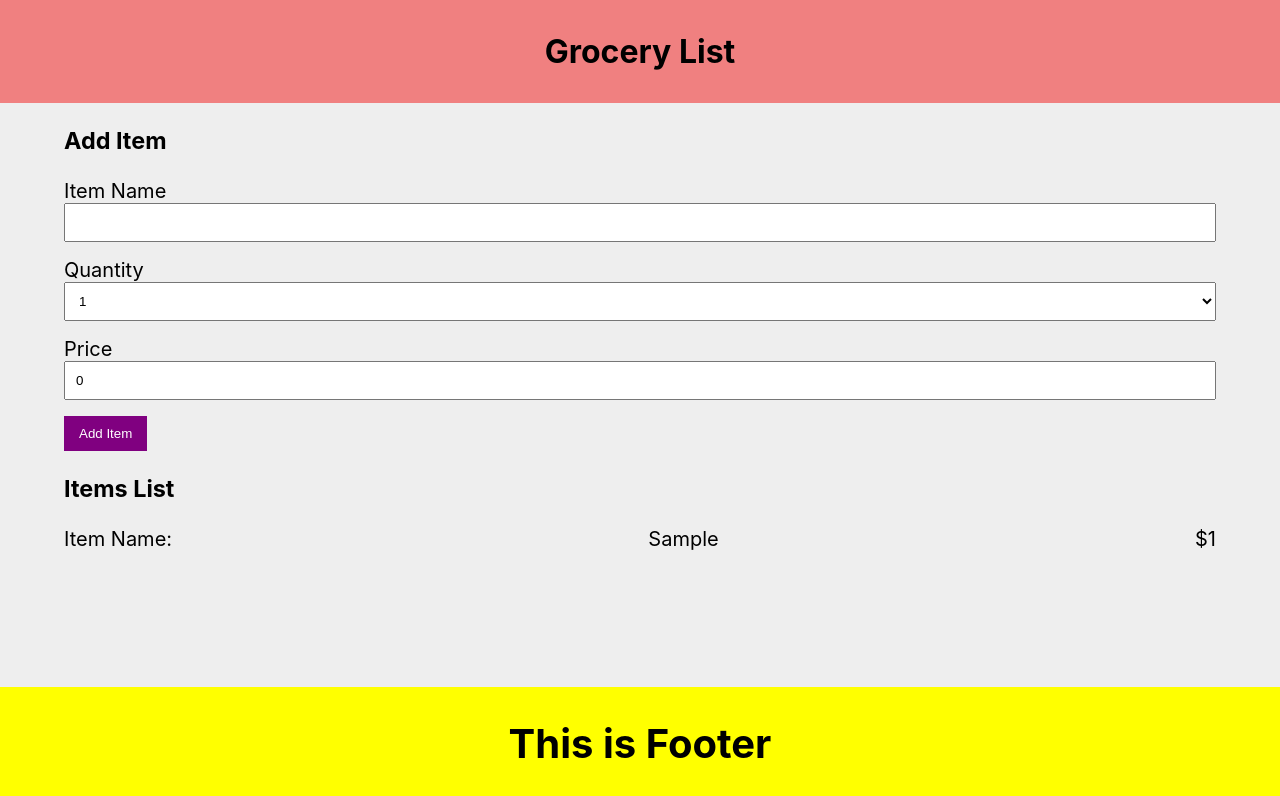
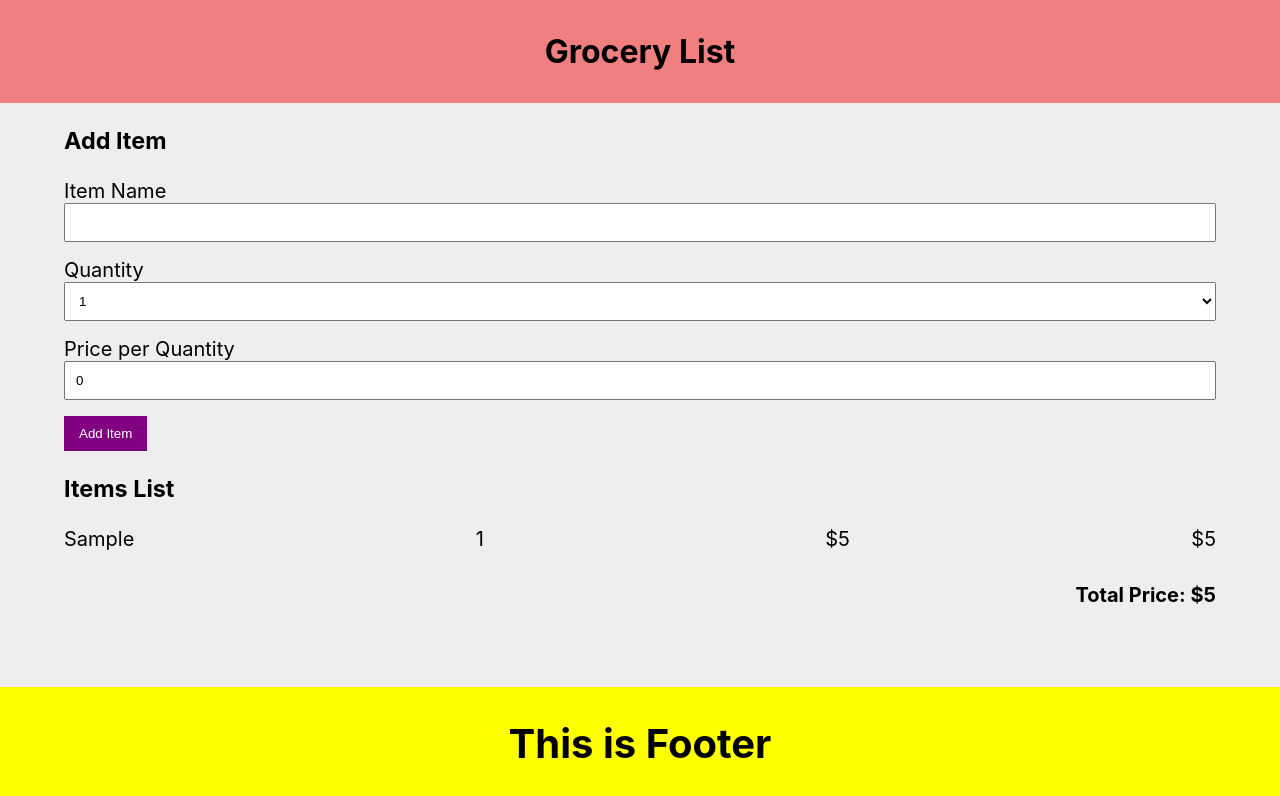
Before and after one commit to wildmakaka/React-18-Course, a React (Create React App) app in the folder apps/04-grocery-list/: page / in a window 1280 px wide. Both pictures are taken after typing "Sample", "5" into the empty fields and a click on the button "Add Item". Shown: the top 796 px of the page. Built offline with nearby package versions, Linux system fonts and the light colour scheme; the HTML template or start-up script is replaced by a standard one.

Commit message:
27. Understand the Concept of Derived State in React App with example

```diff
--- a/apps/04-grocery-list/src/components/AddItem.js
+++ b/apps/04-grocery-list/src/components/AddItem.js
@@ -42,7 +42,7 @@ export default function AddItem({ addItem }) {
           </select>
         </div>
         <div>
-          <label>Price</label>
+          <label>Price per Quantity</label>
           <input
             type="number"
             value={price}
--- a/apps/04-grocery-list/src/components/App.css
+++ b/apps/04-grocery-list/src/components/App.css
@@ -59,3 +59,10 @@ body {
   justify-content: space-between;
   align-items: center;
 }
+
+.total {
+  text-align: end;
+  margin: 2rem 0;
+  font-weight: bold;
+  font-size: 20px;
+}
--- a/apps/04-grocery-list/src/components/ItemsList.js
+++ b/apps/04-grocery-list/src/components/ItemsList.js
@@ -1,12 +1,22 @@
 import SingleItem from './SingleItem';
 
 export default function ItemsList({ items }) {
+  // const [totalPrice, setTotalPrice] = useState(0);
+
+  const totalPrice = items.reduce((acc, item) => {
+    return (acc = acc + item.price * item.quantity);
+  }, 0);
+
+  if (!items.length)
+    return <h3 style={{ textAlign: 'center' }}>Please add items</h3>;
   return (
     <div>
       <h3>Items List</h3>
       {items.map((item) => (
         <SingleItem item={item} key={item.id} />
       ))}
+
+      <div className="total">Total Price: ${totalPrice}</div>
     </div>
   );
 }
--- a/apps/04-grocery-list/src/components/SingleItem.js
+++ b/apps/04-grocery-list/src/components/SingleItem.js
@@ -1,9 +1,10 @@
 export default function SingleItem({ item }) {
   return (
     <div className="item">
-      <div>Item Name:</div>
       <div>{item.name}</div>
-      <div>${item.quantity}</div>
+      <div>{item.quantity}</div>
+      <div>${item.price}</div>
+      <div>${item.price * item.quantity}</div>
     </div>
   );
 }
```
Also changed, not shown: 1 other file (tests, documents, lock files or other folders).
